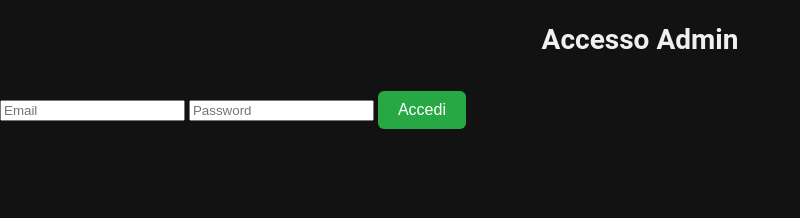
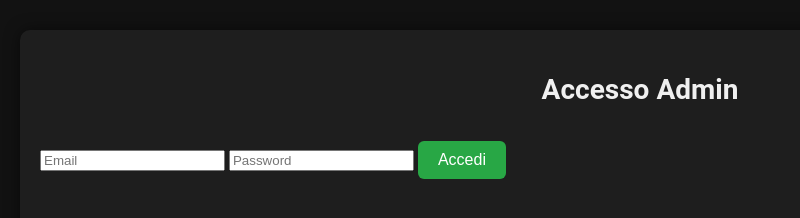
Before and after one commit to FrenckOfficial/iscrizioni.onlyfrenck.com, a plain HTML site: page admin/login/index.html in a window 1280 px wide. Shown: the whole page, without its empty margins (0-800 px from the left). Drawn offline with Linux system fonts and the light colour scheme.

Commit message:
Aggiornato stile

```diff
--- a/admin/style.css
+++ b/admin/style.css
@@ -6,7 +6,7 @@ body.dark {
   padding: 0;
 }
 
-.dash-container {
+.login-container, .dash-container {
   max-width: 1200px;
   margin: 30px auto;
   padding: 20px;
```
